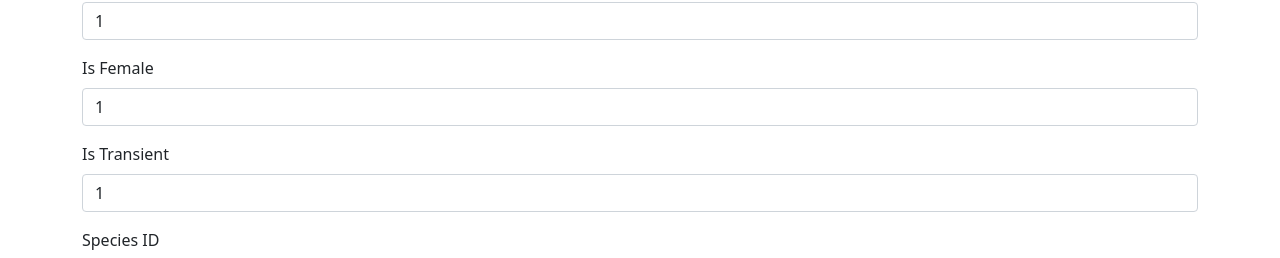
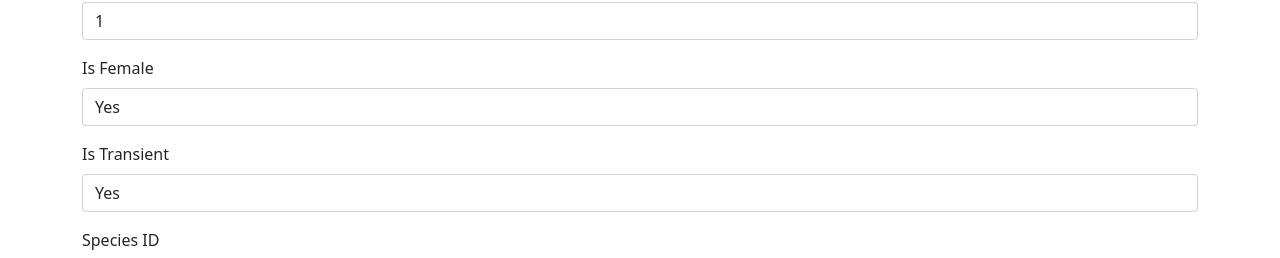
Before and after one commit to jnees/CS340-blackberry, a React (Create React App) app in the folder client/: page /whales/update/1/1/1/1/1/1 in a window 1280 px wide. Shown: the part 372-630 px from the top of the page. Built offline with nearby package versions, Linux system fonts and the light colour scheme.

Commit message:
Update whale modify form for dropdowns.

```diff
--- a/client/src/components/forms/whales_update.js
+++ b/client/src/components/forms/whales_update.js
@@ -78,19 +78,19 @@ const WhalesUpdateForm = () => {
                 </div>
                 <div class="mb-3">
                     <label for="is_female" class="form-label">Is Female</label>
-                    <input
-                        type="number" class="form-control"
-                        id="is_female" value={newGender}
-                        onChange={e => setGender(e.target.value)}
-                    />
+                    <select class="form-control" id="is_female" value={newGender}
+                        onChange={e => setGender(e.target.value)}>
+                        <option value="0">No</option>
+                        <option value="1">Yes</option>
+                    </select>
                 </div>
                 <div class="mb-3">
                     <label for="is_transient" class="form-label">Is Transient</label>
-                    <input
-                        type="number" class="form-control"
-                        id="is_transient" value={newTransient}
-                        onChange={e => setTransient(e.target.value)}
-                    />
+                    <select class="form-control" id="is_transient" value={newTransient}
+                        onChange={e => setTransient(e.target.value)}>
+                        <option value="0">No</option>
+                        <option value="1">Yes</option>
+                    </select>
                 </div>
                 <div class="mb-3">
                     <label for="species" class="form-label">Species ID</label>
```
